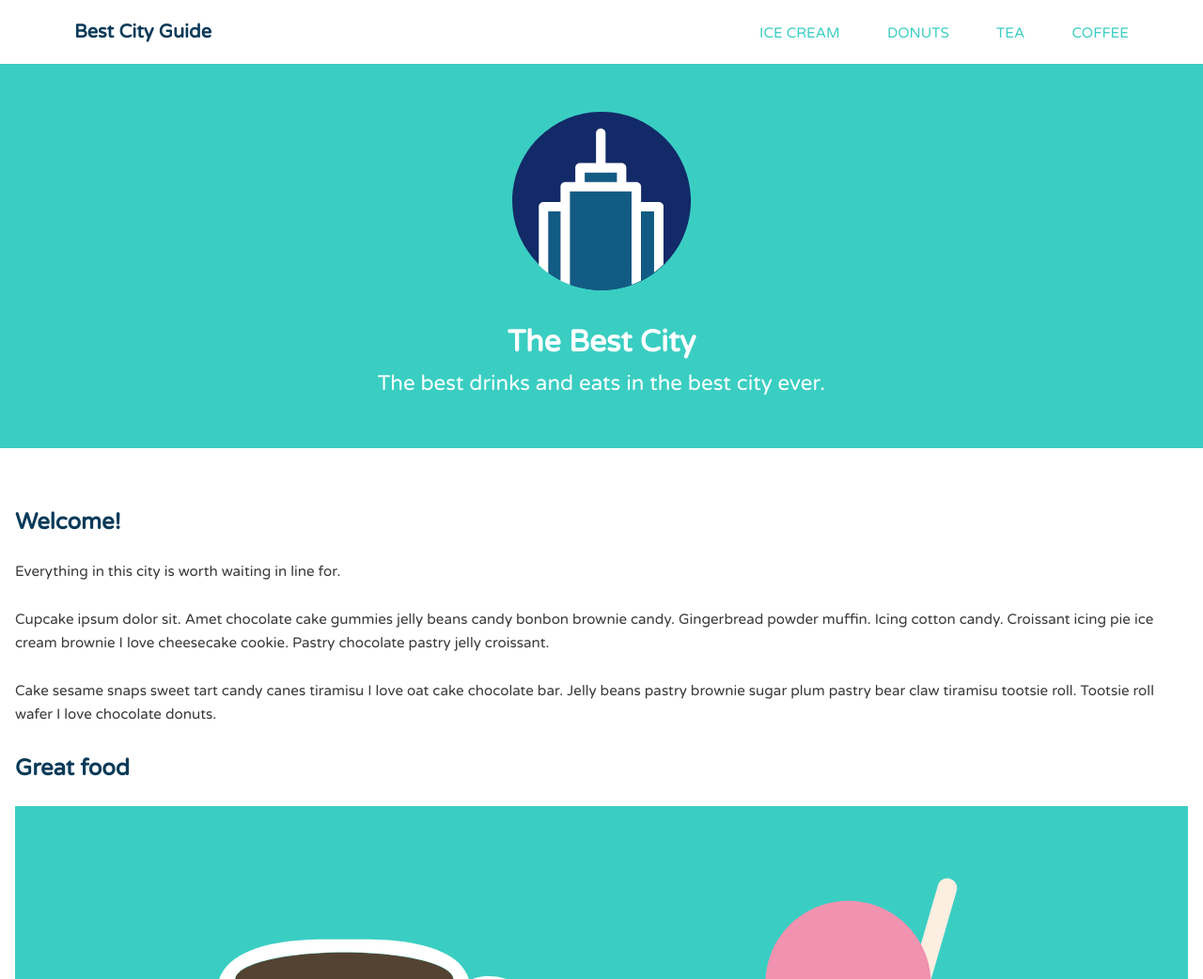
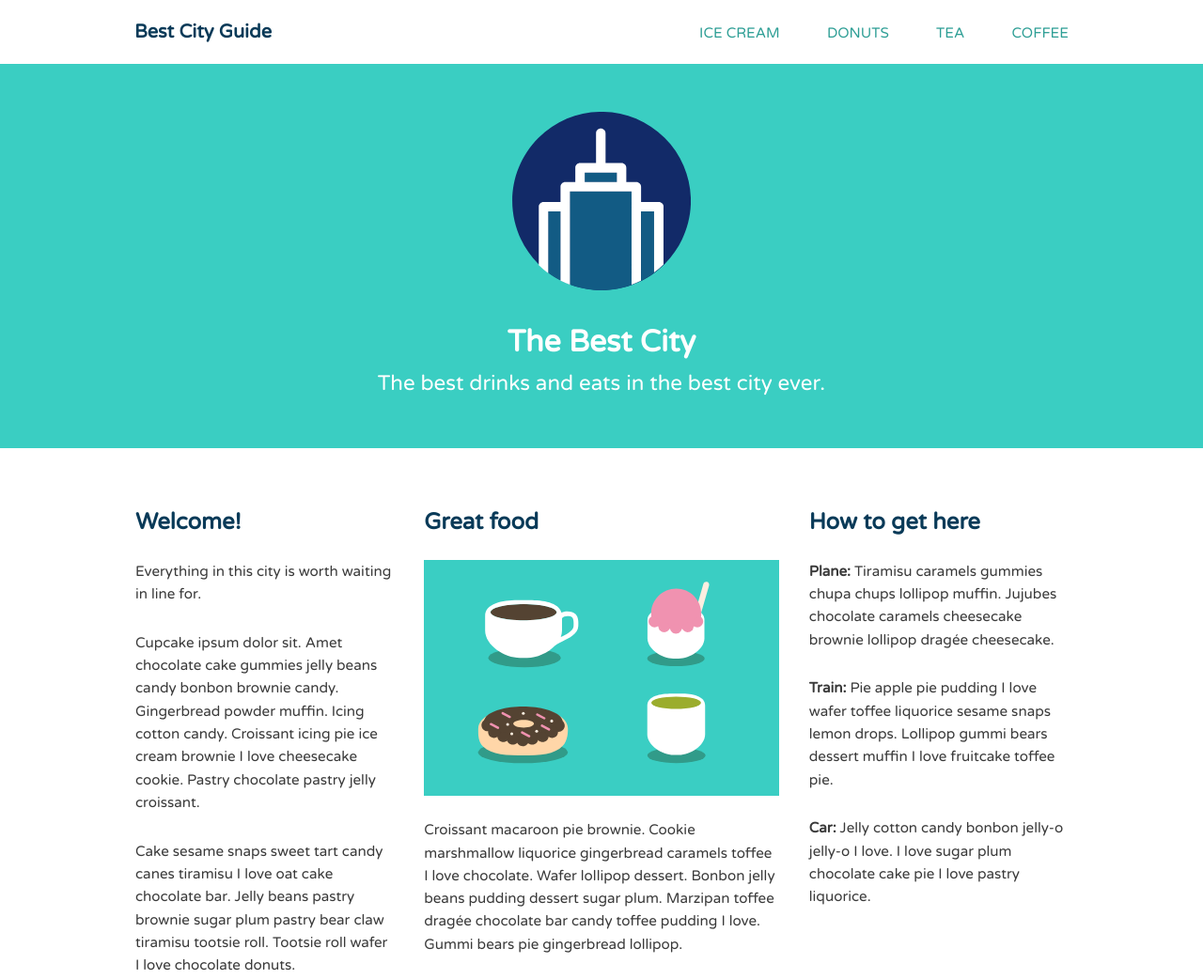
Before and after one commit to NotUsedBrain/CSS_Project, a plain HTML site: page index.html in a window 1280 px wide. Shown: the top 1042 px of the page at 94% size. Drawn offline with Linux system fonts and the light colour scheme.

Commit message:
styling and clearfix applied

```diff
--- a/css/style.css
+++ b/css/style.css
@@ -64,7 +64,7 @@ img {
 
 .main-nav a {
 	font-size: .95em;
-	color: #3acec2;
+	color: #2d9e95;
 	text-transform: uppercase;
 }
 
@@ -113,6 +113,11 @@ img {
 	margin-bottom: 0;
 }
 
+.name,
+.col {
+	float: left;
+}
+
 /* =================================
   Media Queries
 ==================================== */
@@ -124,8 +129,9 @@ img {
 		margin: 0 auto;
 	}
 
-	.name {
-		float: left;
+	.primary,
+	.secondary {
+		width: 50%;
 	}
 
 	.main-nav {
@@ -150,3 +156,26 @@ img {
 	}
 
 }
+
+
+@media (min-width: 1025px) {
+
+	.container {
+		width: 80%;
+		max-width: 1150px;
+	}
+
+	.primary {
+		width: 40%;
+	}
+
+	.secondary,
+	.tertiary {
+		width: 30%;
+	}
+
+
+
+
+
+}
--- a/index.html
+++ b/index.html
@@ -27,7 +27,7 @@
 		<span class="tagline">The best drinks and eats in the best city ever.</span>
 	</div><!--/.banner-->
 
-	<div>
+	<div class="container clearfix">
 		<div class="secondary col">
 			<h2>Welcome!</h2>
 			<p>Everything in this city is worth waiting in line for.</p>
```
